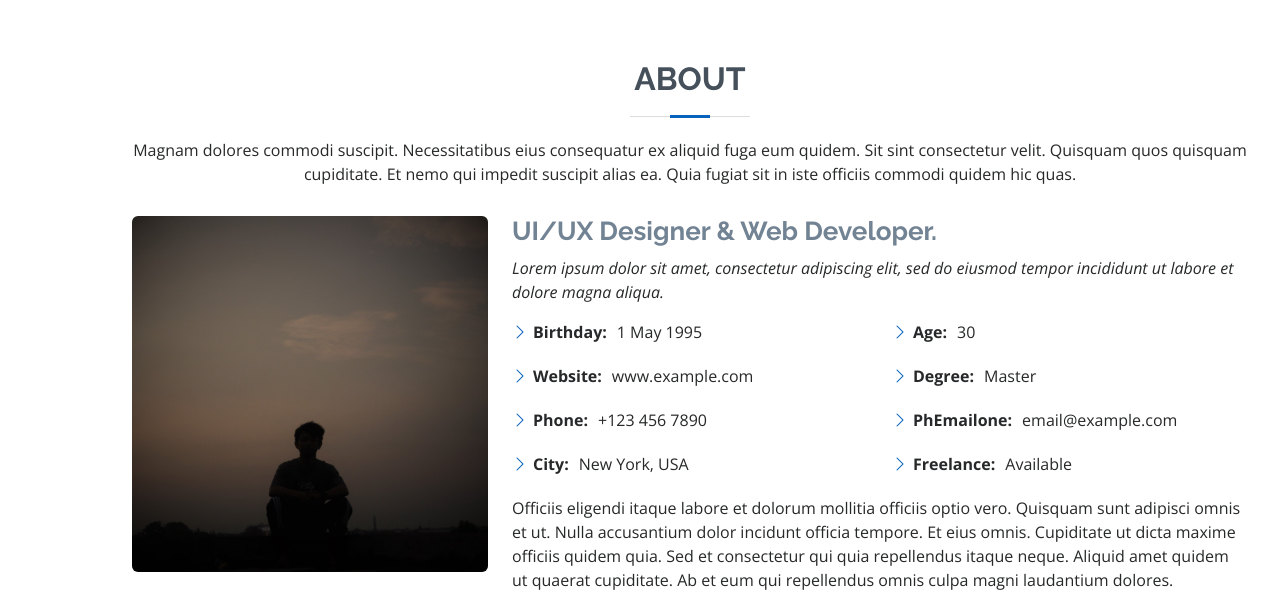
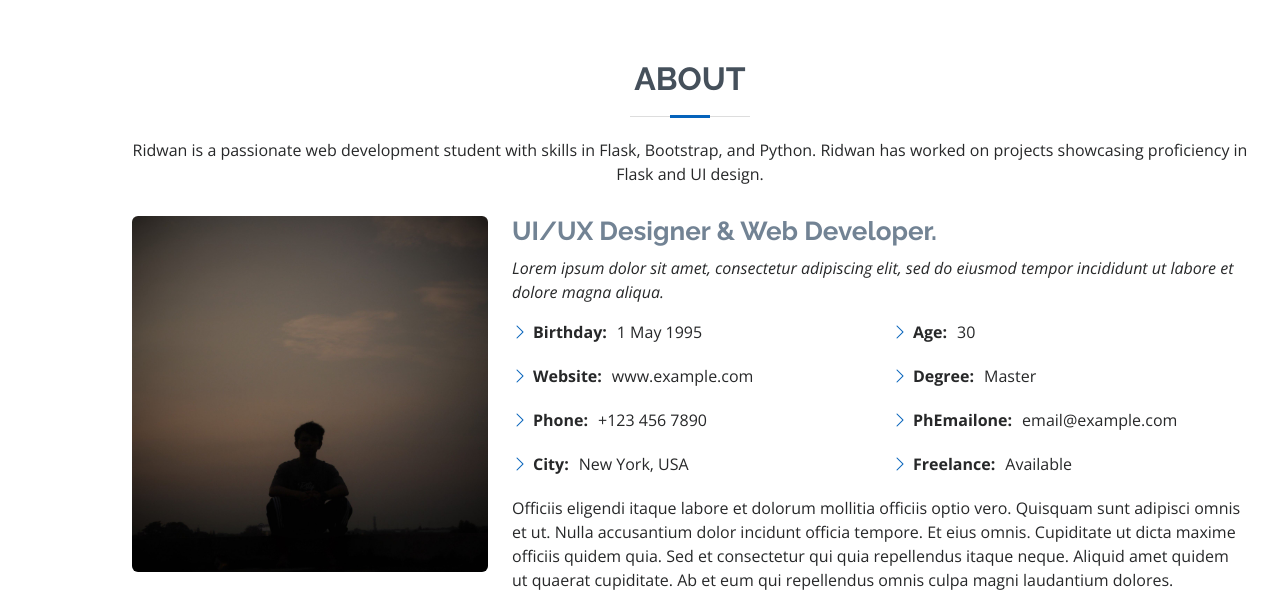
Before and after one commit to ridwaanhall/portfolio-v1, a Flask app: template templates/portfolio.html in a window 1280 px wide. Shown: the part 800-1390 px from the top of the page. Run offline with Flask 3, Linux system fonts and the light colour scheme; the template is opened without the code that fills it, so the values that code supplies are empty; some libraries are stand-ins or nearby versions.

Commit message:
modify about

```diff
--- a/templates/portfolio.html
+++ b/templates/portfolio.html
@@ -24,7 +24,7 @@
 
         <div class="section-title">
           <h2>About</h2>
-          <p>Magnam dolores commodi suscipit. Necessitatibus eius consequatur ex aliquid fuga eum quidem. Sit sint consectetur velit. Quisquam quos quisquam cupiditate. Et nemo qui impedit suscipit alias ea. Quia fugiat sit in iste officiis commodi quidem hic quas.</p>
+          <p>Ridwan is a passionate web development student with skills in Flask, Bootstrap, and Python. Ridwan has worked on projects showcasing proficiency in Flask and UI design.</p>
         </div>
 
         <div class="row">
```
